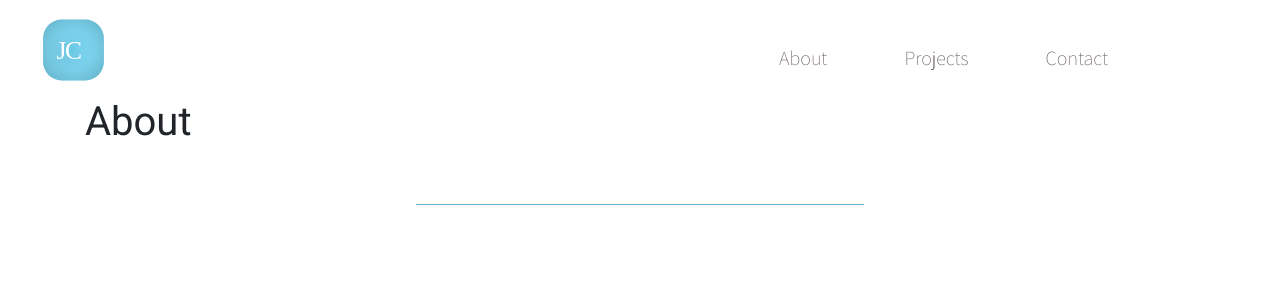
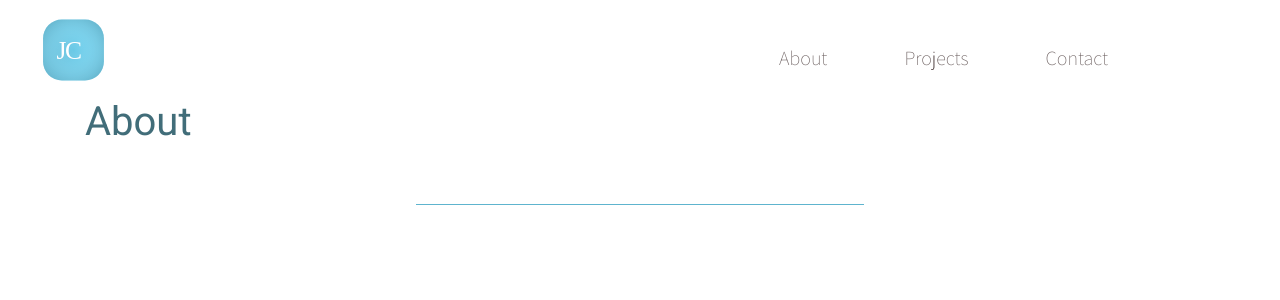
Before and after one commit to jlcoto/new_blog_page, a Jekyll site: the page built from about.md, in a window 1280 px wide. Shown: the top 300 px of the page. Built offline with Jekyll 4.4.1, drawn with Linux system fonts in a browser that asks for light colours; nearby versions of some CDN libraries; some web fonts are replaced.

Commit message:
Modifies title, adds tags and date style.

```diff
--- a/_layouts/post.html
+++ b/_layouts/post.html
@@ -22,10 +22,12 @@
 	<article class="post" itemscope itemtype="http://schema.org/BlogPosting">
 
 	  <header class="post-header">
+	    <h1 class="post-title" itemprop="name headline">{{ page.title }}</h1>
+	    {% for tag in page.tags %} <span class="post-show-tags"> {{ tag }} </span> {% endfor %}
+	    <p class="post-meta"><time datetime="{{ page.date | date_to_xmlschema }}" itemprop="datePublished">{{ page.date | date: "%b %-d, %Y" }}</time>{% if page.author %} • <span itemprop="author" itemscope itemtype="http://schema.org/Person"><span itemprop="name">{{ page.author }}</span></span>{% endif %}</p>
 
-	    <h1 class="post-title" itemprop="name headline">{{ page.title }}</h1>
-	    <p class="post-meta"><time datetime="{{ page.date | date_to_xmlschema }}" itemprop="datePublished">{{ page.date | date: "%b %-d, %Y" }}</time>{% if page.author %} • <span itemprop="author" itemscope itemtype="http://schema.org/Person"><span itemprop="name">{{ page.author }}</span></span>{% endif %}</p>
 	  </header>
+
 
 	  <div class="post-content" itemprop="articleBody">
 	    {{ content }}
--- a/css/main.css
+++ b/css/main.css
@@ -121,6 +121,19 @@
 
 /*Posts content*/
 
+.post-title {
+	color: rgba(18, 72, 88, 0.8);
+	font-size: 30px;
+	margin-bottom: 0px;
+}
+
+.post-meta {
+	color: #78A1AE;
+	font-size: 14px;
+	font-style: italic;
+	margin-top: 10px;
+}
+
 .post-content{
 	margin-top: 30px;
 	font-size: 18px;
--- a/css/responsive.css
+++ b/css/responsive.css
@@ -71,6 +71,10 @@
     line-height: 1.9;
   }
 
+  .post-title {
+    font-size: 40px;
+  }
+
 }
 
 @media (min-width: 992px) {
@@ -89,6 +93,8 @@
     padding-right: 12%;
   }
 
+
+
 }
 
 @media (min-width: 1200px) {
```
